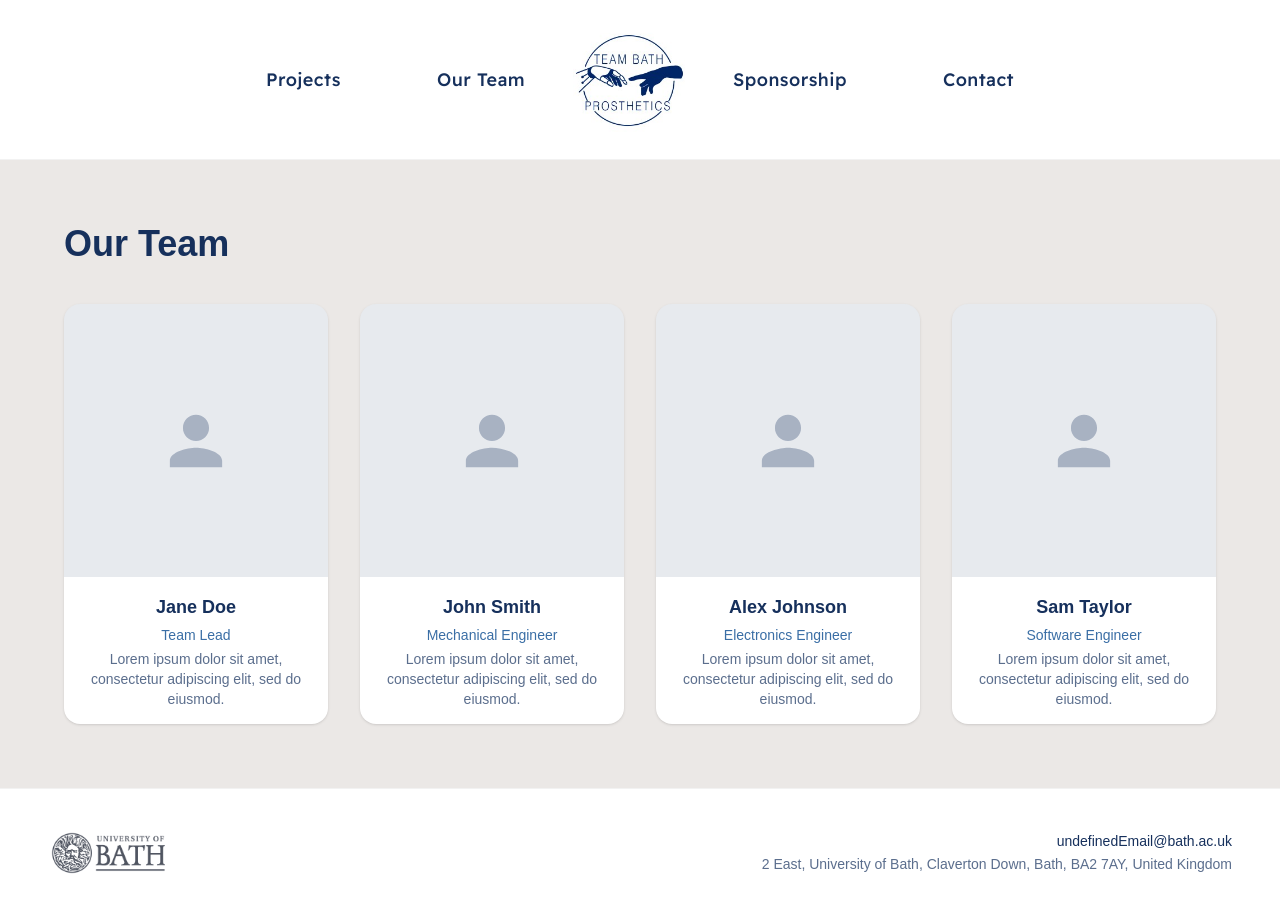
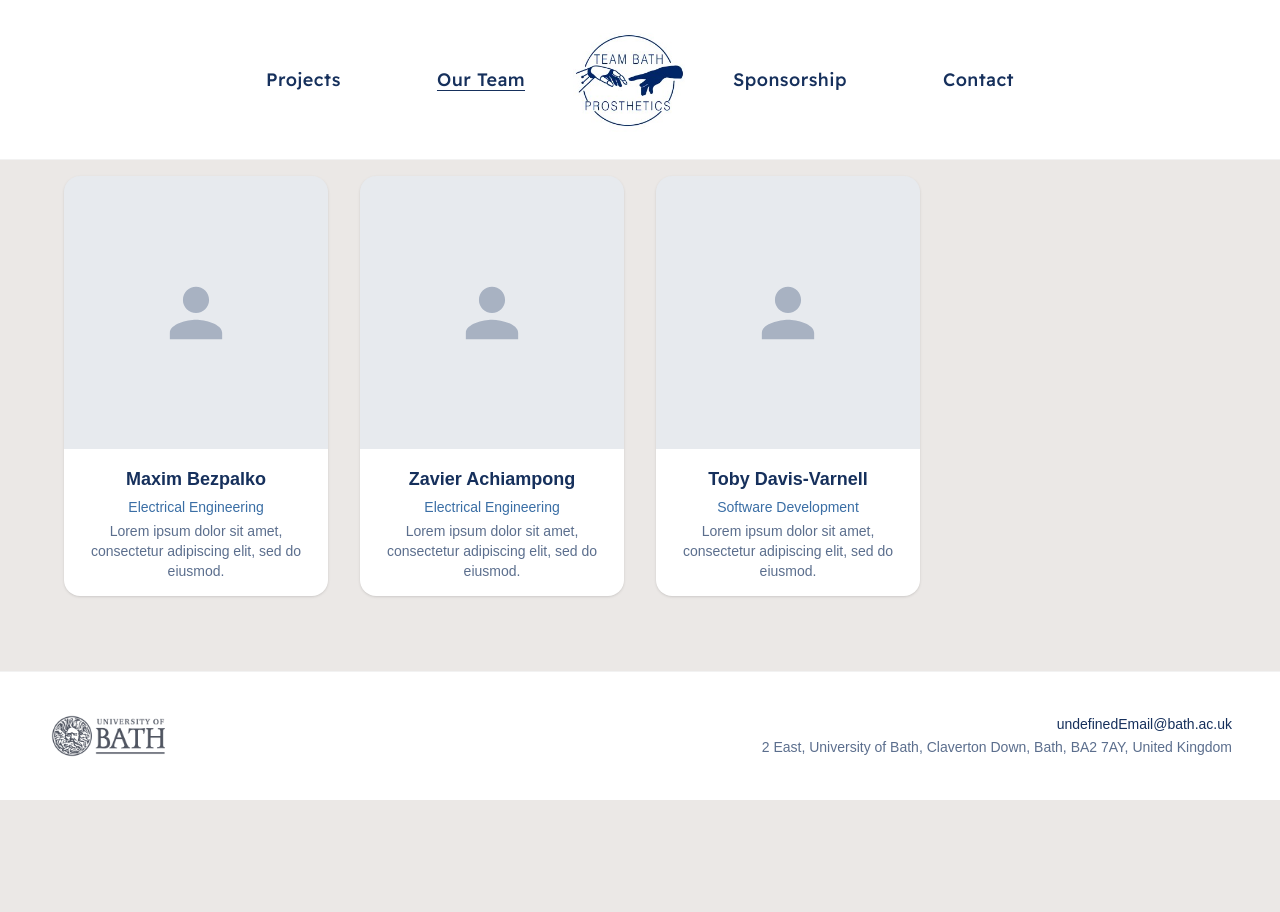
Before and after one commit to Toby-DV/tbp-website, a Next.js app: page /our-team in a window 1280 px wide. Shown: the top 912 px of the page. After the commit the page ends 800 px from the top, so only its background shows below. Built offline with nearby package versions, Linux system fonts and the light colour scheme.

Commit message:
Current page is underlined in header. Text added to 3/4 pages.

```diff
--- a/app/components/Header.tsx
+++ b/app/components/Header.tsx
@@ -1,5 +1,8 @@
+"use client";
+
 import Image from "next/image";
 import Link from "next/link";
+import { usePathname } from "next/navigation";
 import { Readex_Pro } from "next/font/google";
 
 const readexPro = Readex_Pro({
@@ -18,17 +21,26 @@ const rightLinks = [
 ];
 
 function NavGroup({ links }: { links: typeof leftLinks }) {
+  const pathname = usePathname();
+
   return (
     <nav className="flex items-center gap-24">
-      {links.map((link) => (
+      {links.map((link) => {
+        const isActive =
+          pathname === link.href || pathname.startsWith(`${link.href}/`);
+
+        return (
           <Link
             key={link.href}
             href={link.href}
-          className={`${readexPro.className} text-lg font-medium tracking-wide text-brand transition-colors hover:text-brand-accent`}
+            className={`${readexPro.className} text-lg font-medium tracking-wide text-brand underline-offset-4 transition-colors hover:text-brand-accent ${
+              isActive ? "underline" : "no-underline"
+            }`}
           >
             {link.label}
           </Link>
-      ))}
+        );
+      })}
     </nav>
   );
 }
--- a/app/our-team/page.tsx
+++ b/app/our-team/page.tsx
@@ -4,37 +4,30 @@ import { TeamMemberCard } from "../components/TeamMemberCard";
 
 const teamMembers = [
   {
-    name: "Jane Doe",
-    role: "Team Lead",
+    name: "Maxim Bezpalko",
+    role: "Electrical Engineering",
     description:
       "Lorem ipsum dolor sit amet, consectetur adipiscing elit, sed do eiusmod.",
   },
   {
-    name: "John Smith",
-    role: "Mechanical Engineer",
+    name: "Zavier Achiampong",
+    role: "Electrical Engineering",
     description:
       "Lorem ipsum dolor sit amet, consectetur adipiscing elit, sed do eiusmod.",
   },
   {
-    name: "Alex Johnson",
-    role: "Electronics Engineer",
+    name: "Toby Davis-Varnell",
+    role: "Software Development",
     description:
       "Lorem ipsum dolor sit amet, consectetur adipiscing elit, sed do eiusmod.",
-  },
-  {
-    name: "Sam Taylor",
-    role: "Software Engineer",
-    description:
-      "Lorem ipsum dolor sit amet, consectetur adipiscing elit, sed do eiusmod.",
-  },
+  }
 ];
 
 export default function OurTeamPage() {
   return (
     <div className="flex min-h-screen flex-col">
       <Header />
-      <main className="flex-1 px-16 py-16">
-        <h1 className="mb-10 text-4xl font-extrabold text-brand">Our Team</h1>
+      <main className="flex-1 px-16 py-4">
         <div className="grid grid-cols-1 gap-8 sm:grid-cols-2 lg:grid-cols-4">
           {teamMembers.map((member) => (
             <TeamMemberCard
--- a/app/projects/page.tsx
+++ b/app/projects/page.tsx
@@ -7,7 +7,7 @@ const projects = [
     page: "bionic-arm",
     name: "Bionic Arm",
     description:
-      "Lorem ipsum dolor sit amet, consectetur adipiscing elit, sed do eiusmod tempor incididunt ut labore.",
+      "The full production of a transradial prosthetic arm built with the goal of reducing abandonment rates of new prosthetics.",
   },
 ];
 
@@ -15,8 +15,7 @@ export default function ProjectsPage() {
   return (
     <div className="flex min-h-screen flex-col">
       <Header />
-      <main className="flex-1 px-16 py-16">
-        <h1 className="mb-10 text-4xl font-extrabold text-brand">Projects</h1>
+      <main className="flex-1 px-16 py-4">
         <div className="grid grid-cols-1 gap-8 lg:grid-cols-2">
           {projects.map((project) => (
             <ProjectCard key={project.page} {...project} />
--- a/app/sponsorship/page.tsx
+++ b/app/sponsorship/page.tsx
@@ -4,15 +4,9 @@ import { SponsorshipCard } from "../components/SponsorshipCard";
 
 const sponsors = [
   {
-    logoSrc: "",
+    logoSrc: "/tbp-logo-nobg.png",
     name: "University of Bath",
-    description: "The University of Bath",
-    website: "bath.ac.uk"
-  },
-  {
-    logoSrc: "",
-    name: "University of Bath 2",
-    description: "The University of Bath",
+    description: "The University of Bath generously sponsor our research and development.",
     website: "bath.ac.uk"
   }
 ]
@@ -21,10 +15,7 @@ export default function SponsorshipPage() {
   return (
     <div className="flex min-h-screen flex-col">
       <Header />
-      <main className="flex-1 px-16 py-16">
-        <h1 className="mb-10 text-4xl font-extrabold text-brand">
-          Sponsorship
-        </h1>
+      <main className="flex-1 px-16 py-4">
         <div className="grid grid-cols-1 gap-8 lg:grid-cols-2">
           {sponsors.map((sponsor) => (
             <SponsorshipCard
```
Lines whose indentation alone changed are shown as unchanged.
